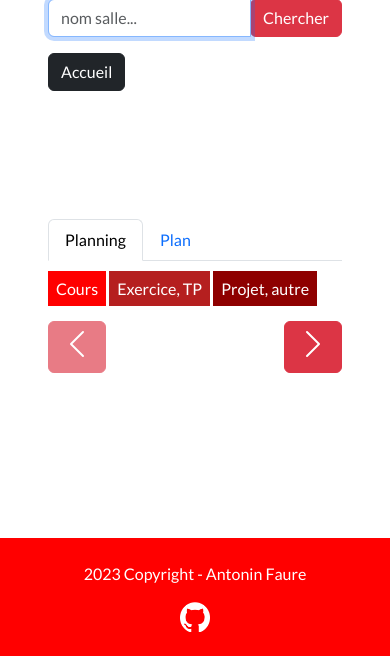
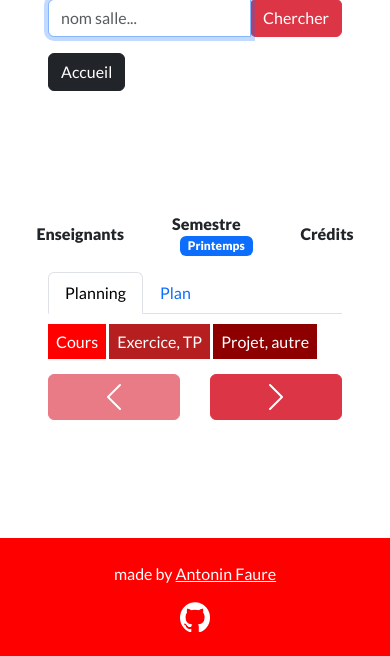
Before and after one commit to antoninfaure/occupancy-epfl, a Flask app: template templates/course.html in a window 390 px wide. Shown: the part 188-844 px from the top of the page. Run offline with Flask 2, Linux system fonts and the light colour scheme; the template is opened without the code that fills it, so the values that code supplies are empty; some libraries are stand-ins or nearby versions; some web fonts are replaced.

Commit message:
fixed responsive, courses home query optimization

```diff
--- a/app.py
+++ b/app.py
@@ -7,6 +7,7 @@ from flask_wtf.csrf import CSRFProtect
 import re
 from copy import deepcopy
 from bson.objectid import ObjectId
+import time as t_time
 
 app = Flask(__name__)
 app.config.from_pyfile('config.py')
@@ -22,58 +23,77 @@ def inject_now():
 
 @app.route('/', methods=['GET'])
 def home():
+
+    # List all rooms
     rooms = db.rooms.find({ "available": True })
-    pipeline = [
+
+    # List all courses with their semester
+    courses = list(db.planned_in.aggregate([
         {
             "$match": {
                 "available": True
             }
         },
         {
-            "$lookup": {
-                "from": "planned_in",
-                "localField": "_id",
-                "foreignField": "course_id",
-                "as": "plannedInData"
+            "$group": {
+                "_id": "$course_id",
+                "studyplan_id": { "$first": "$studyplan_id" } # only consider the first studyplan_id
             }
         },
         {
-            "$unwind": "$plannedInData"
+            "$lookup": {
+                "from": "courses",
+                "localField": "_id",
+                "foreignField": "_id",
+                "as": "courseDetails"
+            }
         },
         {
             "$lookup": {
                 "from": "studyplans",
-                "localField": "plannedInData.studyplan_id",
+                "localField": "studyplan_id",
                 "foreignField": "_id",
-                "as": "studyplan"
+                "as": "studyplanDetails"
             }
-        },
-        {
-            "$unwind": "$studyplan"
         },
         {
             "$lookup": {
                 "from": "semesters",
-                "localField": "studyplan.semester_id",
+                "localField": "studyplanDetails.semester_id",
                 "foreignField": "_id",
-                "as": "semester"
+                "as": "semesterDetails"
             }
         },
         {
-            "$unwind": "$semester"
+            "$unwind": "$courseDetails"
         },
         {
-            "$group": {
-                "_id": "$_id",
-                "name": { "$first": "$name" },
-                "code": { "$first": "$code" },
-                "credits": { "$first": "$credits" },
-                "semester": { "$first": "$semester" }
+            "$unwind": "$semesterDetails"
+        },
+        {
+            "$project": { # set courseDetails as root and semesterDetails as semester
+                "_id": 0,
+                "mergedDoc": { "$mergeObjects": ["$$ROOT", "$courseDetails"] },
+                "semester": "$semesterDetails"
+            }
+        },
+        {
+            "$replaceRoot": { # replace root with mergedDoc
+                "newRoot": {
+                    "$mergeObjects": ["$mergedDoc", { "semester": "$semester" }]
+                }
+            }
+        },
+        {
+            "$project": { # remove unnecessary fields
+                "mergedDoc": 0,
+                "semesterDetails": 0,
+                "studyplanDetails": 0,
+                "courseDetails": 0,
+                "studyplan_id": 0,
             }
         }
-    ]
-
-    courses = list(db.courses.aggregate(pipeline))
+    ]))
 
     days_mapping = {
         0: 'Lu',
@@ -117,7 +137,8 @@ def home():
         timetables.append(week_timetable)
         week_start = week_start + timedelta(days=7)
 
-    pipeline = [
+
+    studyplans = list(db.studyplans.aggregate([
         {
             "$lookup": {
                 "from": "units",
@@ -128,8 +149,8 @@ def home():
         },
         {
             "$lookup": {
-                "from": "semesters",  # Assuming the name of your semester collection is 'semesters'
-                "localField": "semester_id",  # Assuming the field in studyplans referring to semester is 'semester_id'
+                "from": "semesters",
+                "localField": "semester_id",
                 "foreignField": "_id",
                 "as": "semester"
             }
@@ -139,9 +160,7 @@ def home():
                 "available": True
             }
         }
-    ]
-
-    studyplans = list(db.studyplans.aggregate(pipeline))
+    ]))
 
     return render_template('index.html', studyplans=studyplans, courses=courses, rooms=rooms, timetables=timetables)
 
@@ -472,6 +491,8 @@ def find_course():
     if (course == None):
         return abort(404)
 
+    print(course)
+
     # find the plannedin that contains this course and populate the studyplan, then find the semester of the studyplan
     #
     semester = list(db.planned_in.aggregate([
@@ -512,12 +533,53 @@ def find_course():
         {
             "$limit": 1
         }
-    ]))[0]
+    ]))
+
+    print(semester)
+
+    if (semester == None or len(semester) == 0):
+        return redirect(url_for('home'))
+
+    semester = semester[0]['semester']
+
+    print(semester)
 
     if (semester == None):
         return redirect(url_for('home'))
 
-    semester = semester['semester']
+    course['semester'] = semester
+
+    # list teachers
+    teachers = list(db.teach_in.aggregate([
+        {
+            "$match": {
+                'course_id': course['_id'],
+                'available': True
+            }
+        },
+        {
+            "$lookup": {
+                "from": "teachers",
+                "localField": "teacher_id",
+                "foreignField": "_id",
+                "as": "teacher"
+            }
+        },
+        {
+            "$unwind": "$teacher"
+        },
+        {
+            "$project": {
+                "_id": 0,
+                "teacher": 1
+            }
+        }
+    ]))
+
+    course['teachers'] = [teacher['teacher'] for teacher in teachers if teacher != None]
+
+    print(course['teachers'])
+
 
     bookings = list(db.booking.aggregate([
         {
--- a/db_utils.py
+++ b/db_utils.py
@@ -84,7 +84,7 @@ def init(db):
 
         try:
             db.command("collMod", "units", validator=unit_validator)
-            db.units.create_index([("code", pymongo.ASCENDING)], name="unit_unique", unique=True)
+            db.units.create_index([("name", pymongo.ASCENDING)], name="unit_unique", unique=True)
         except Exception as e:
             print(e)
 
--- a/scrap.py
+++ b/scrap.py
@@ -6,9 +6,9 @@ from tqdm import tqdm
 from datetime import datetime
 import db_utils
 
-client = MongoClient(f"mongodb+srv://{config.get('DB_USER')}:{config.get('DB_PASSWORD')}@{config.get('DB_URL')}/?retryWrites=true&w=majority")
+client = MongoClient(f"mongodb+srv://{DB_USER}:{DB_PASSWORD}@{DB_URL}/?retryWrites=true&w=majority")
 
-db = client[config.get('DB_NAME')]
+db = client[DB_NAME]
 
 db_utils.init(db)
 
@@ -65,7 +65,7 @@ create_courses_bookings(db, courses)
 create_teach_in(db, courses)
 
 ### -- List planned_in -- ###
-planned_in = list_courses_plan_studyplans(courses)
+planned_in = list_courses_plan_studyplans()
 
 ### -- Create all units -- ###
 create_units(db, planned_in)
--- a/static/style.css
+++ b/static/style.css
@@ -1,4 +1,5 @@
-html, body {
+html,
+body {
     min-height: 100%;
     height: 100%;
     min-width: 100%;
@@ -6,25 +7,31 @@ html, body {
     padding: 0;
     font-family: 'Lato', sans-serif;
 }
+
 footer {
     background-color: red;
     color: white;
 }
+
 a {
     text-decoration: underline;
     color: #550000;
 }
+
 h1 {
     font-family: 'GilroyBold';
     font-size: 3rem;
 }
+
 h1 a {
     color: inherit;
     text-decoration: inherit;
 }
+
 h1 a:hover {
     text-decoration: underline;
 }
+
 h2 {
     font-weight: 600;
 }
@@ -33,42 +40,53 @@ h2 {
 .taken {
     color: white !important;
 }
+
 .projet {
     background-color: #8e0000 !important;
 }
+
 .cours {
     background-color: red !important;
 }
+
 .exercice {
     background-color: #b51f1f !important;
 }
 
 /* Select timetable */
-.ds-selected{
+.ds-selected {
     background-color: red !important;
 }
+
 .selectable-table {
-    -webkit-user-select: none; /* Safari */
-    -ms-user-select: none; /* IE 10 and IE 11 */
-    user-select: none; /* Standard syntax */
+    -webkit-user-select: none;
+    /* Safari */
+    -ms-user-select: none;
+    /* IE 10 and IE 11 */
+    user-select: none;
+    /* Standard syntax */
 }
 
 td.disabled {
     background-color: #e0e0e0 !important;
     color: #a0a0a0 !important;
 }
+
 .day-title {
     display: flex;
     flex-direction: column;
     gap: 6px;
 }
+
 .day-title span:last-child {
     font-size: 0.8rem;
     font-weight: 400;
 }
+
 .font-italic {
     font-style: italic;
 }
+
 table a {
     color: white;
 }
@@ -78,8 +96,51 @@ table a {
     margin: 20px 0;
 
 }
+
 .carousel-inner {
     padding: 0 50px;
+}
+
+.carousel .carousel-control.left {
+    order: 1;
+}
+
+.carousel .carousel-control.right {
+    order: 3;
+}
+
+.carousel .carousel-inner {
+    order: 2;
+}
+
+@media screen and (max-width: 768px) {
+    .carousel {
+        display: flex;
+        flex-wrap: wrap;
+    }
+    .carousel .carousel-control.left {
+        order: 2;
+        display: flex;
+        margin-right: auto;
+        width: 45%;
+        align-items: center;
+        justify-content: center;
+    }
+
+    .carousel .carousel-control.right {
+        order: 3;
+        display: flex;
+        margin-left: auto;
+        width: 45%;
+        align-items: center;
+        justify-content: center;
+    }
+
+    .carousel .carousel-inner {
+        order: 1;
+        width: 100%;
+        padding: 0;
+    }
 }
 
 
--- a/templates/course.html
+++ b/templates/course.html
@@ -57,6 +57,35 @@
         <div class="main col-12 px-5 m-0">
             <h2 class="text-center">{{course.name}}</h2>
             <h6 class="text-center font-italic">{{course.code}}</h6>
+            <div class="row p-0 m-0">
+                <div class="col-12 p-0 my-3 m-0 ">
+                    <ul class="p-0 m-0 d-flex flex-row justify-content-center gap-5 align-items-center
+                    ">
+                        <li class="d-flex flex-column">
+                            <span class="fw-bold">Enseignants</span>
+                            <span>
+                                {% for teacher in course.teachers %}
+                                <a class="badge bg-dark text-white my-1" href="{{teacher.people_url}}" target="_blank">{{ teacher.name }}</a>
+                                {% endfor %}
+                            </span>
+                        </li>
+                        <li class="d-flex flex-column">
+                            <span class="fw-bold">Semestre</span>
+                            <span class="d-flex gap-2 align-items-center"><span>{{ course.semester.name }}</span>
+                                {% if course.semester.type == "fall" %}
+                                <span class="badge bg-danger text-white">Automne</span>
+                                {% else %}
+                                <span class="badge bg-primary text-white">Printemps</span>
+                                {% endif %}
+                            </span>
+                        </li>
+                        <li class="d-flex flex-column">
+                            <span class="fw-bold">Crédits</span>
+                            <span>{{ course.credits }}</span>
+                        </li>
+                    </ul>
+                </div>
+            </div>
             <ul class="nav nav-tabs mb-3" role="tablist">
                 <li class="nav-item" role="presentation">
                     <button class="nav-link active" id="schedule-tab" data-bs-toggle="tab"
@@ -92,7 +121,7 @@
                                         <thead>
                                             <tr>
                                                 <td></td>
-                                                {% for day in ['Lu', 'Ma', 'Me', 'Je', 'Ve'] %}
+                                                {% for day in timetable['dates'].keys() %}
                                                 <td>
                                                     <div class="day-title">
                                                         <span>{{ day }}</span>
@@ -114,7 +143,8 @@
                                                 <td class="{{col['label']}} taken text-center align-middle"
                                                     rowspan="{{col['duration']}}">
                                                     {% for room in col['rooms'] %}
-                                                            <a class="btn btn-sm btn-light my-1" href="/room?name={{room}}">{{room}}</a>
+                                                    <a class="btn btn-sm btn-light my-1"
+                                                        href="/room?name={{room}}">{{room}}</a>
                                                     {% endfor %}
                                                 </td>
                                                 {% elif 'skip' in col %}
@@ -148,7 +178,7 @@
         <!-- footer -->
 
         <footer class="col-12 m-0 p-4 text-center mt-auto">
-            <p>{{ now.year }} Copyright - Antonin Faure </p>
+            <p>made by <a href="https://github.com/antoninfaure" class="text-white">Antonin Faure</a></p>
             <span><a target="_blank" href="https://github.com/antoninfaure/occupancy-epfl">
                     <img src="{{ url_for('static',filename='github-mark-white.png') }}" alt="github" width="30"
                         height="30">
--- a/templates/room.html
+++ b/templates/room.html
@@ -186,7 +186,7 @@
         <!-- footer -->
 
         <footer class="col-12 m-0 p-4 text-center mt-auto">
-            <p>{{ now.year }} Copyright - Antonin Faure </p>
+            <p>made by <a href="https://github.com/antoninfaure" class="text-white">Antonin Faure</a></p>
             <span><a target="_blank" href="https://github.com/antoninfaure/occupancy-epfl">
                     <img src="{{ url_for('static',filename='github-mark-white.png') }}" alt="github" width="30"
                         height="30">
--- a/templates/semester.html
+++ b/templates/semester.html
@@ -149,7 +149,7 @@
         <!-- footer -->
 
         <footer class="col-12 m-0 p-4 text-center mt-auto">
-            <p>{{ now.year }} Copyright - Antonin Faure </p>
+            <p>made by <a href="https://github.com/antoninfaure" class="text-white">Antonin Faure</a></p>
             <span><a target="_blank" href="https://github.com/antoninfaure/occupancy-epfl">
                     <img src="{{ url_for('static',filename='github-mark-white.png') }}" alt="github" width="30"
                         height="30">
```
Also changed, not shown: config.py (+18 -0 lines), templates/index.html (+9 -2 lines), utils.py (+28 -17 lines). Lines whose indentation alone changed are shown as unchanged.
